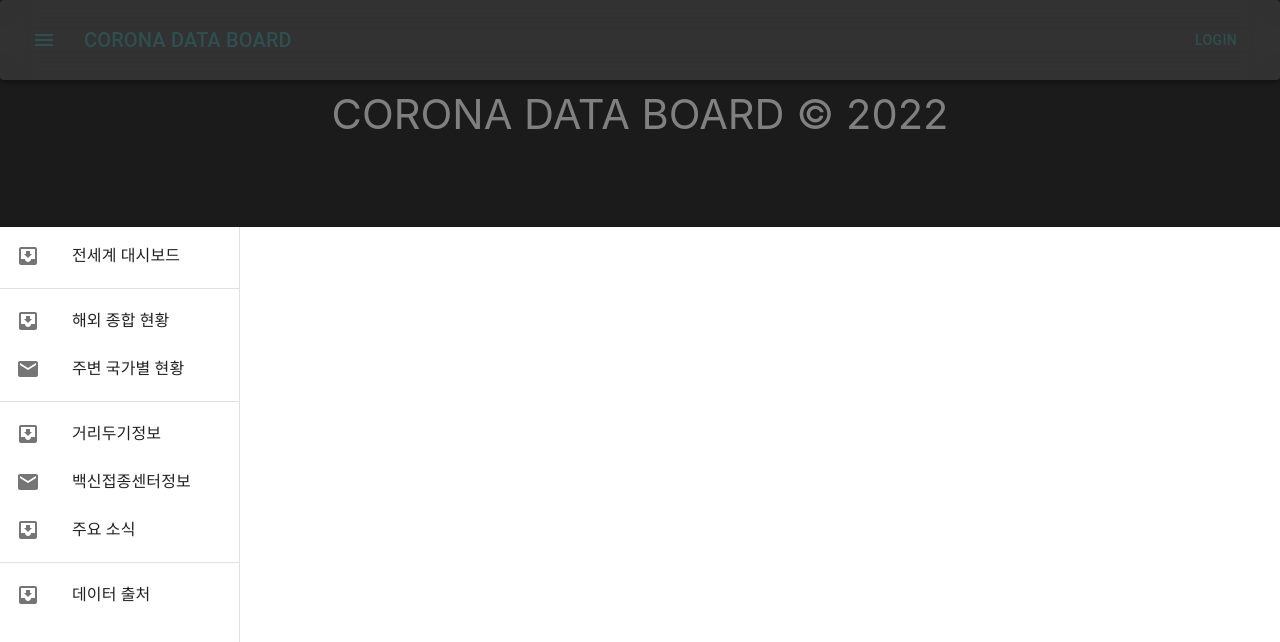
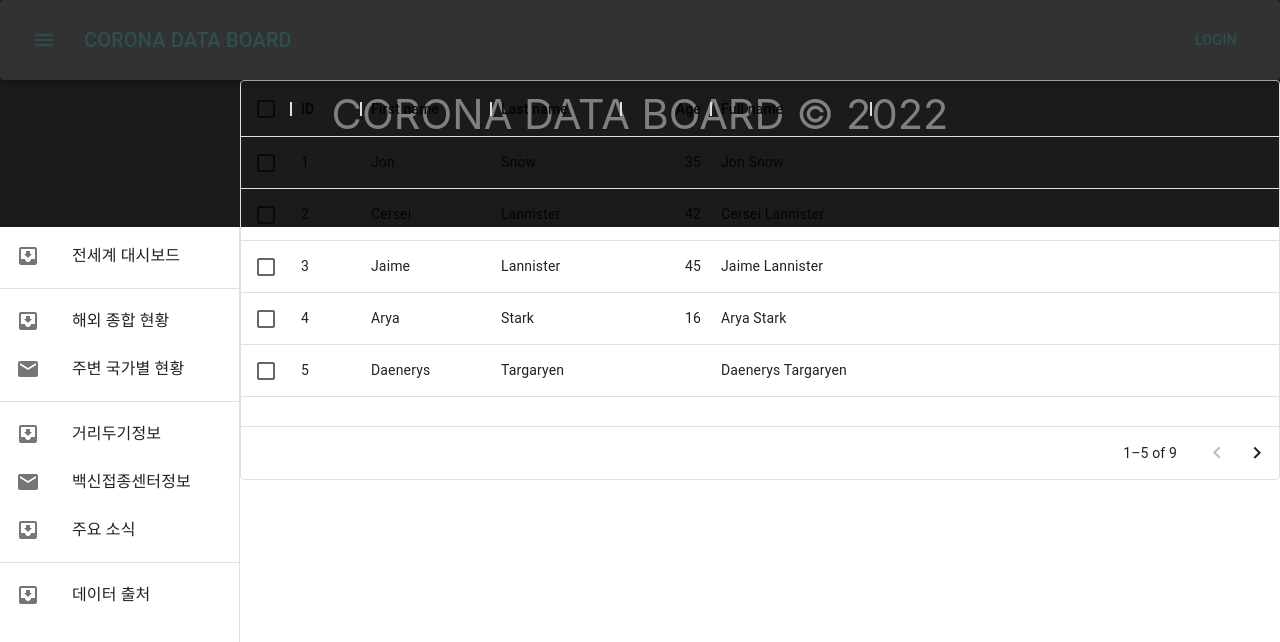
Before and after one commit to aneunbyul/corona-data-board-client-react, a Next.js app: page / in a window 1280 px wide. Shown: the top 642 px of the page. Built offline with nearby package versions, Linux system fonts and the light colour scheme.

Commit message:
[추가] main table 생성

```diff
--- a/package.json
+++ b/package.json
@@ -17,6 +17,7 @@
     "@mui/icons-material": "^5.4.4",
     "@mui/material": "^5.4.4",
     "@mui/system": "^5.4.4",
+    "@mui/x-data-grid": "^5.6.1",
     "next": "^12.1.0",
     "react": "^17.0.2",
     "react-dom": "^17.0.2",
--- a/pages/index.js
+++ b/pages/index.js
@@ -1,6 +1,7 @@
 import Head from 'next/head'
 import Image from 'next/image'
 import styles from '../styles/Home.module.css'
+import Table from '../src/components/contents/Main/Table'
 
 import BaseHead from "../src/components/base/BaseHead";
 import styled from "styled-components";
@@ -9,8 +10,19 @@
   return (
     <>
       <BaseHead title="MAIN"/>
+      <StyledMain>
+        <Table/>
+      </StyledMain>
     </>
   );
 };
 
+const StyledMain = styled.main`
+  position: absolute;
+  left: 240px;
+  width: calc(100vw - 240px);
+  top: 80px;
+  height: calc(100vh - 80px);
+`;
+
 export default Main;
--- /dev/null
+++ b/src/components/contents/Main/Table.js
@@ -0,0 +1,51 @@
+import * as React from 'react';
+import {DataGrid} from '@mui/x-data-grid';
+
+const columns = [
+  {field: 'id', headerName: 'ID', width: 70},
+  {field: 'firstName', headerName: 'First name', width: 130},
+  {field: 'lastName', headerName: 'Last name', width: 130},
+  {
+    field: 'age',
+    headerName: 'Age',
+    type: 'number',
+    width: 90,
+  },
+  {
+    field: 'fullName',
+    headerName: 'Full name',
+    description: 'This column has a value getter and is not sortable.',
+    sortable: false,
+    width: 160,
+    valueGetter: (params) =>
+      `${params.row.firstName || ''} ${params.row.lastName || ''}`,
+  },
+];
+
+const rows = [
+  {id: 1, lastName: 'Snow', firstName: 'Jon', age: 35},
+  {id: 2, lastName: 'Lannister', firstName: 'Cersei', age: 42},
+  {id: 3, lastName: 'Lannister', firstName: 'Jaime', age: 45},
+  {id: 4, lastName: 'Stark', firstName: 'Arya', age: 16},
+  {id: 5, lastName: 'Targaryen', firstName: 'Daenerys', age: null},
+  {id: 6, lastName: 'Melisandre', firstName: null, age: 150},
+  {id: 7, lastName: 'Clifford', firstName: 'Ferrara', age: 44},
+  {id: 8, lastName: 'Frances', firstName: 'Rossini', age: 36},
+  {id: 9, lastName: 'Roxie', firstName: 'Harvey', age: 65},
+];
+
+const Table = () => {
+  return (
+    <div style={{height: 400, width: '100%'}}>
+      <DataGrid
+        rows={rows}
+        columns={columns}
+        pageSize={5}
+        rowsPerPageOptions={[5]}
+        checkboxSelection
+      />
+    </div>
+  );
+}
+
+export default Table
```
Also changed, not shown: 1 other file (tests, documents, lock files or other folders).
